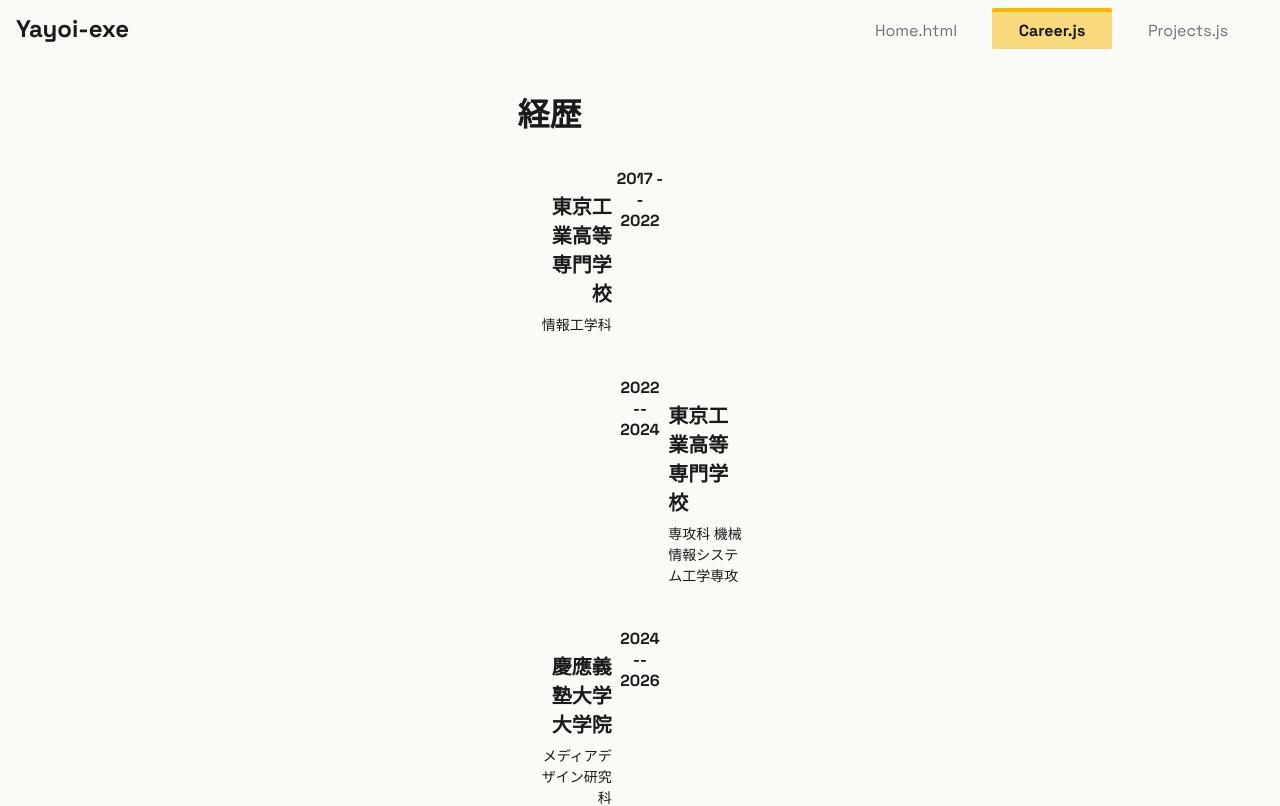
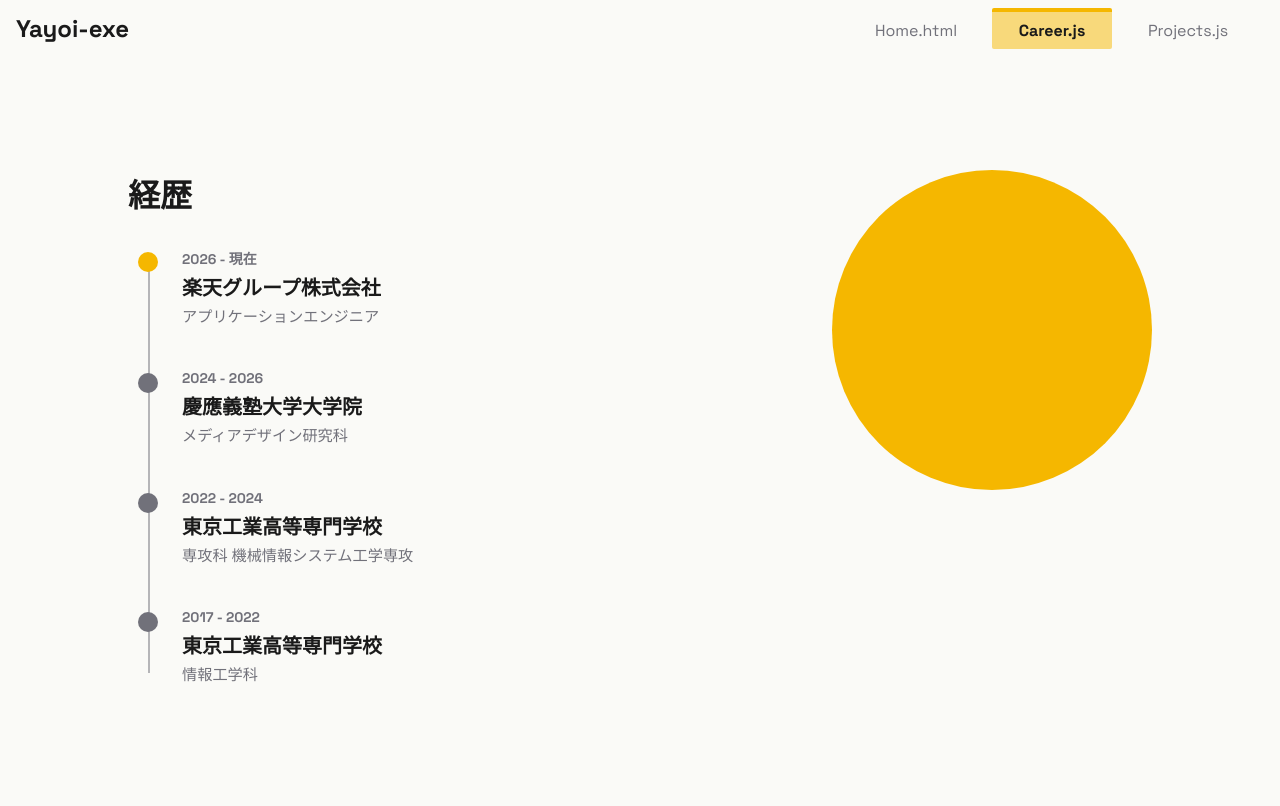
Before and after one commit to yayoi-exe/yayoi-exe-website, a React (Create React App) app in the folder yayoi_exe/: page /career in a window 1280 px wide. Shown: the top 806 px of the page. Built offline with nearby package versions, Linux system fonts and the light colour scheme; a web font is replaced by a local one.

Commit message:
Rebuild Career page: reverse-chronological single timeline, drop duplicate education-card list

```diff
--- a/yayoi_exe/src/assets/styles/career.css
+++ b/yayoi_exe/src/assets/styles/career.css
@@ -1,37 +1,26 @@
-.home-container {
-    color: var(--color-text-on-light);
-    min-height: 100vh;
+.career-container {
     display: flex;
-    flex-direction: column;
+    align-items: flex-start;
+    justify-content: center;
+    gap: 4rem;
+    max-width: 1200px;
+    margin: 0 auto;
+    padding: 4rem 2rem;
 }
 
-.home-main {
-    flex: 1;
-    max-width: 1200px;
-    margin: 0 auto;
-    padding: 32px 16px;
+.career-timeline {
+    flex: 1 1 auto;
+    max-width: 640px;
 }
 
-.home-section {
-    margin-bottom: 48px;
+.career-heading {
+    font-family: var(--font-base);
+    font-weight: var(--font-weight-bold);
+    font-size: 2rem;
+    color: var(--color-sub1);
+    margin-bottom: 2rem;
 }
 
-.home-title {
-    font-size: 2.5rem;
-    font-weight: bold;
-    margin-bottom: 16px;
-    text-align: center;
+.career-photo {
+    flex: 0 0 auto;
 }
-
-.home-description {
-    font-size: 1.25rem;
-    text-align: center;
-    line-height: 1.6;
-}
-
-.home-subtitle {
-    font-size: 2rem;
-    font-weight: bold;
-    margin-bottom: 24px;
-    text-align: left;
-}
--- a/yayoi_exe/src/components/career/Timeline.css
+++ b/yayoi_exe/src/components/career/Timeline.css
@@ -1,104 +1,69 @@
-/* タイムライン全体 */
-.timeline-container {
+.timeline-list {
+    list-style: none;
     position: relative;
-    padding: 16px 0;
     display: flex;
     flex-direction: column;
-    align-items: center;
+    gap: 2.5rem;
+    padding-left: 10px;
 }
 
-/* タイムラインの中央軌跡 */
-.timeline-container::before {
+.timeline-list::before {
     content: '';
     position: absolute;
-    top: 0;
-    left: 50%;
-    /* 中央 */
+    left: 20px;
+    top: 14px;
+    bottom: 14px;
     width: 2px;
-    height: 100%;
-    background: repeating-linear-gradient(
-        to bottom,
-        var(--color-highlight),
-        var(--color-highlight) 10px,
-        var(--color-surface-light) 10px,
-        var(--color-surface-light) 20px
-    );
+    background-color: var(--color-sub2);
+    opacity: 0.5;
+}
+
+.timeline-row {
+    display: flex;
+    align-items: flex-start;
+    gap: 1.5rem;
+    position: relative;
     z-index: 1;
 }
 
-/* タイムラインアイテム */
-.timeline-item {
-    position: relative;
-    margin-bottom: 32px;
-    width: 100%;
-    /* 幅を100%に設定 */
-    display: flex;
-    justify-content: center;
-    /* アイテム全体を中央に配置 */
-    align-items: flex-start;
+.timeline-body {
+    flex: 1;
 }
 
-/* 左側のアイテム */
-.timeline-item.left .timeline-content {
-    margin-right: auto;
-    /* 左側に寄せる */
-    text-align: right;
+.timeline-dot {
+    flex-shrink: 0;
+    width: 20px;
+    height: 20px;
+    border-radius: 50%;
+    background-color: var(--color-sub2);
+    margin-top: 4px;
 }
 
-/* 右側のアイテム */
-.timeline-item.right .timeline-content {
-    margin-left: auto;
-    /* 右側に寄せる */
-    text-align: left;
+.timeline-dot.is-current {
+    background-color: var(--color-accent);
 }
 
-/* タイムラインの年表示 */
 .timeline-year {
-    position: absolute;
-    top: 0;
-    left: 50%;
-    /* 中央軌跡に配置 */
-    transform: translateX(-50%);
-    z-index: 2;
+    display: block;
+    font-family: var(--font-base);
+    font-weight: var(--font-weight-bold);
+    color: var(--color-sub2);
+    font-size: 0.875rem;
+    margin-bottom: 0.25rem;
 }
 
-.timeline-year-text {
-    background-color: var(--color-highlight);
-    /* 黄色 */
-    color: var(--color-text-on-light);
-    font-weight: bold;
-    text-align: center;
-    width: 48px;
-    height: 48px;
-    border-radius: 50%;
-    display: flex;
-    align-items: center;
-    justify-content: center;
-    font-size: 1rem;
-    box-shadow: var(--shadow-sm);
+.timeline-title {
+    font-family: var(--font-base);
+    font-size: 1.25rem;
+    font-weight: var(--font-weight-bold);
+    color: var(--color-sub1);
+    margin-bottom: 0.25rem;
 }
 
-/* タイムラインの内容 */
-.timeline-content {
-    background-color: var(--color-surface-light);
-    border-radius: 8px;
-    padding: 16px;
-    box-shadow: var(--shadow-sm);
-    width: 45%;
-    /* アイテム幅を調整 */
-    position: relative;
-    z-index: 2;
+.timeline-description {
+    font-family: var(--font-base);
+    font-size: 0.95rem;
+    font-weight: var(--font-weight-regular);
+    color: var(--color-sub2);
+    line-height: 1.6;
 }
-
-.timeline-content h3 {
-    font-size: 1.25rem;
-    font-weight: bold;
-    margin-bottom: 8px;
-    color: var(--color-text-on-light-heading);
-}
-
-.timeline-content p {
-    font-size: 0.875rem;
-    line-height: 1.5;
-    color: var(--color-text-on-light-body);
-}
--- a/yayoi_exe/src/components/career/Timeline.js
+++ b/yayoi_exe/src/components/career/Timeline.js
@@ -5,25 +5,27 @@ import './Timeline.css';
 
 const Timeline = ({ items }) => {
     return (
-        <div className="timeline-container">
+        <ol className="timeline-list">
             {items.map((item, index) => (
-                <motion.div
-                    key={item.id ?? index}
-                    className={`timeline-item ${index % 2 === 0 ? 'left' : 'right'}`}
-                    initial={{ opacity: 0, x: index % 2 === 0 ? -100 : 100 }}
-                    animate={{ opacity: 1, x: 0 }}
-                    transition={{ duration: 0.5, delay: index * 0.1 }}
+                <motion.li
+                    key={item.id}
+                    className="timeline-row"
+                    initial={{ opacity: 0, y: 16 }}
+                    animate={{ opacity: 1, y: 0 }}
+                    transition={{ duration: 0.4, delay: index * 0.08 }}
                 >
-                    <div className="timeline-year">
-                        <h1 className="timeline-year-text">{item.year}</h1>
+                    <span
+                        className={`timeline-dot ${item.isCurrent ? 'is-current' : ''}`}
+                        aria-hidden="true"
+                    />
+                    <div className="timeline-body">
+                        <span className="timeline-year">{item.year}</span>
+                        <h3 className="timeline-title">{item.title}</h3>
+                        <p className="timeline-description">{item.description}</p>
                     </div>
-                    <div className="timeline-content">
-                        <h3>{item.title}</h3>
-                        <p>{item.description}</p>
-                    </div>
-                </motion.div>
+                </motion.li>
             ))}
-        </div>
+        </ol>
     );
 };
 
@@ -34,6 +36,7 @@ Timeline.propTypes = {
             year: PropTypes.string,
             title: PropTypes.string,
             description: PropTypes.string,
+            isCurrent: PropTypes.bool,
         })
     ).isRequired,
 };
--- /dev/null
+++ b/yayoi_exe/src/components/career/timelineData.js
@@ -0,0 +1,14 @@
+export function buildTimelineItems(educationData) {
+    return [...educationData]
+        .sort((a, b) => b.start - a.start)
+        .map((data) => {
+            const isCurrent = data.end === null;
+            return {
+                id: data.id,
+                title: data.type === 'education' ? data.university : data.company,
+                description: data.type === 'education' ? data.degree : data.title,
+                year: isCurrent ? `${data.start} - 現在` : `${data.start} - ${data.end}`,
+                isCurrent,
+            };
+        });
+}
--- a/yayoi_exe/src/pages/Career.js
+++ b/yayoi_exe/src/pages/Career.js
@@ -2,23 +2,21 @@ import React from 'react';
 import '../assets/styles/career.css';
 import educationData from '../data/education.json';
 import Timeline from '../components/career/Timeline';
+import PhotoFrame from '../components/PhotoFrame';
+import { buildTimelineItems } from '../components/career/timelineData';
 
 const Career = () => {
-    const timelineItems = educationData.map((data) => {
-        const year = data.end ? `${data.start}\n -- \n${data.end}` : `${data.start}\n --- \n現在`;
-        const title = data.type === 'education' ? data.university : data.company;
-        const description = data.type === 'education' ? data.degree : data.title;
-        return { id: data.id, year, title, description };
-    });
+    const timelineItems = buildTimelineItems(educationData);
 
     return (
-        <div className="home-container">
-            <main className="home-main">
-                <section id="timeline" className="home-section">
-                    <h2 className="home-subtitle">経歴</h2>
-                    <Timeline items={timelineItems} />
-                </section>
-            </main>
+        <div className="career-container">
+            <section className="career-timeline">
+                <h2 className="career-heading">経歴</h2>
+                <Timeline items={timelineItems} />
+            </section>
+            <div className="career-photo">
+                <PhotoFrame />
+            </div>
         </div>
     );
 };
```
Also changed, not shown: 1 other file (tests, documents, lock files or other folders).
